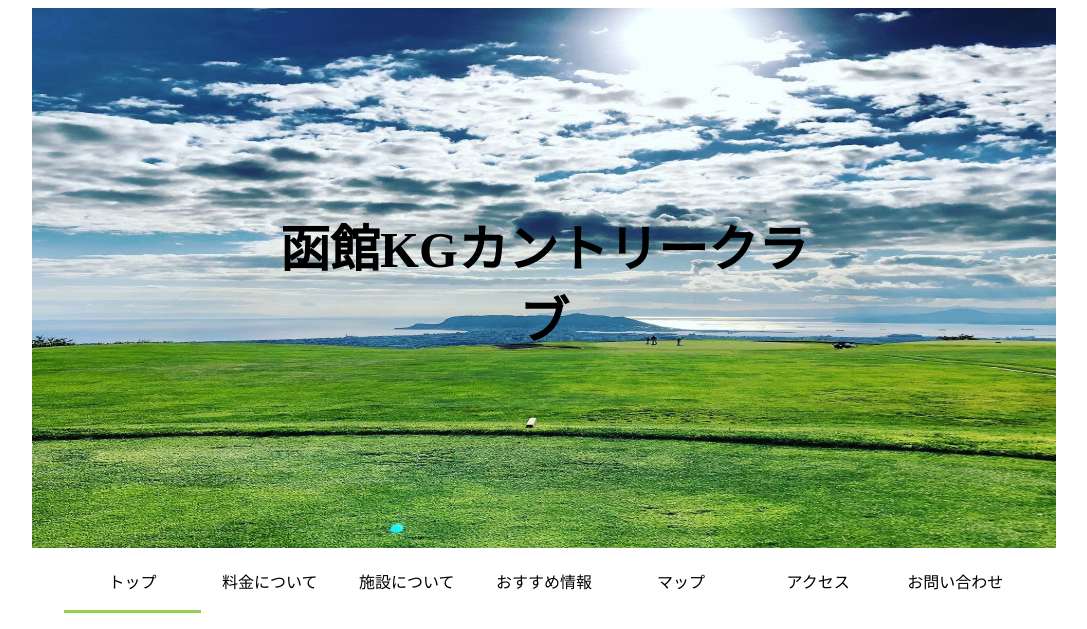
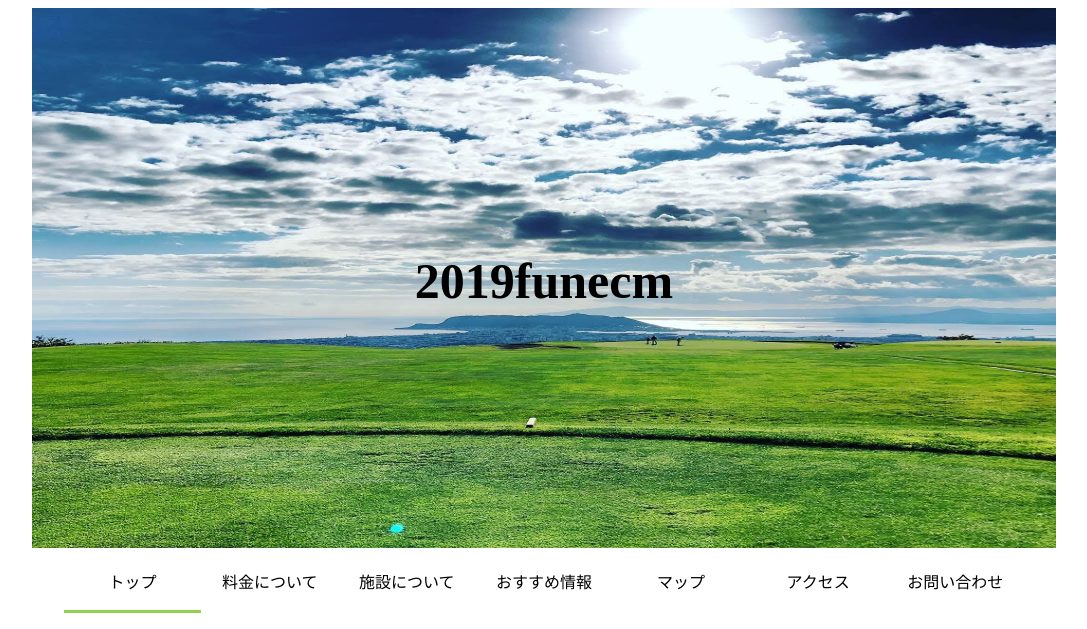
Before and after one commit to MakoTaniyama/2019, a plain HTML site: page web/index.html in a window 1280 px wide. Shown: the top 629 px of the page, without its empty margins (96-1183 px from the left). Drawn offline with Linux system fonts and the light colour scheme.

Commit message:
#13
2019funecm

```diff
--- a/web/index.html
+++ b/web/index.html
@@ -10,7 +10,7 @@
     <div id="main_visual">
       <img src="img/IMG_4938.jpg"width="1920"height="540" />
       <div id="title_text">
-        <h1>函館KGカントリークラブ</h1>
+        <h1>2019funecm</h1>
       </div>
     </div>
     <nav id="g_navi">
```
